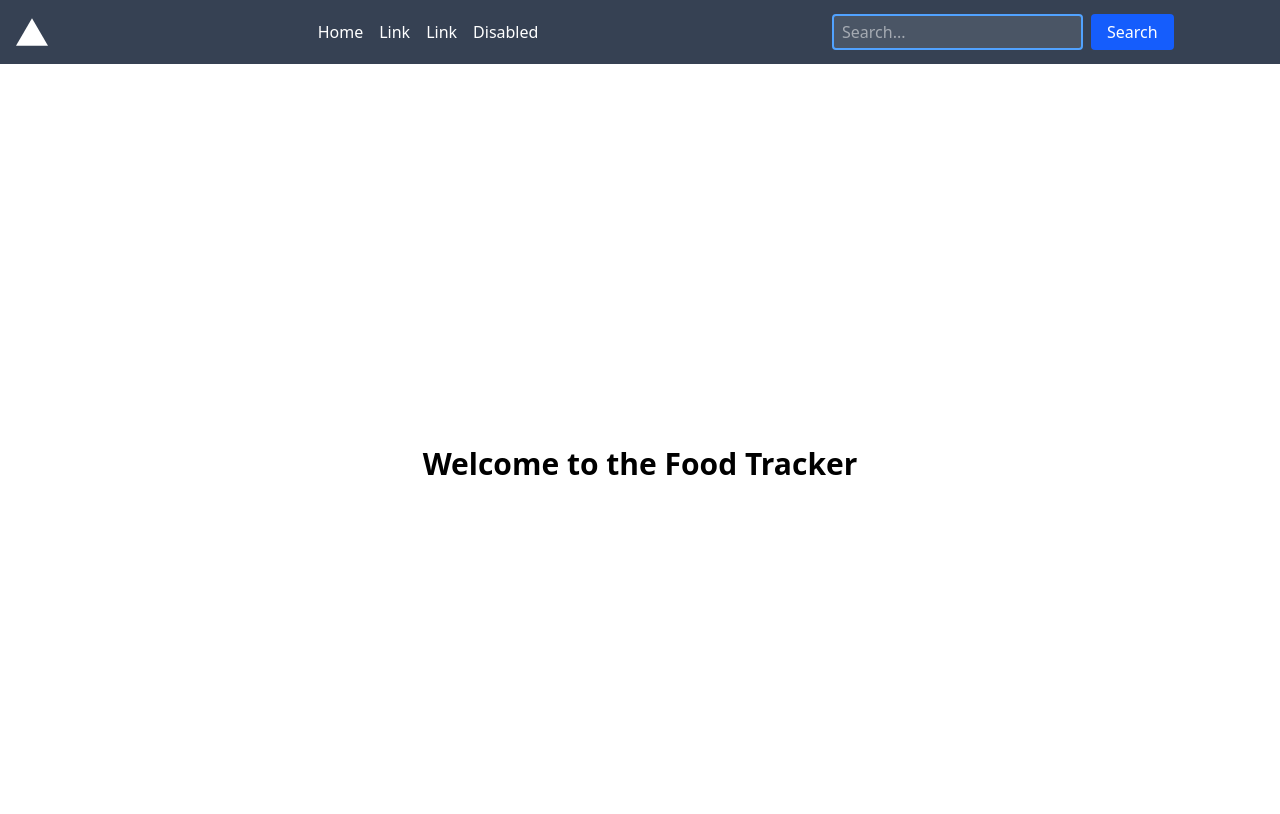
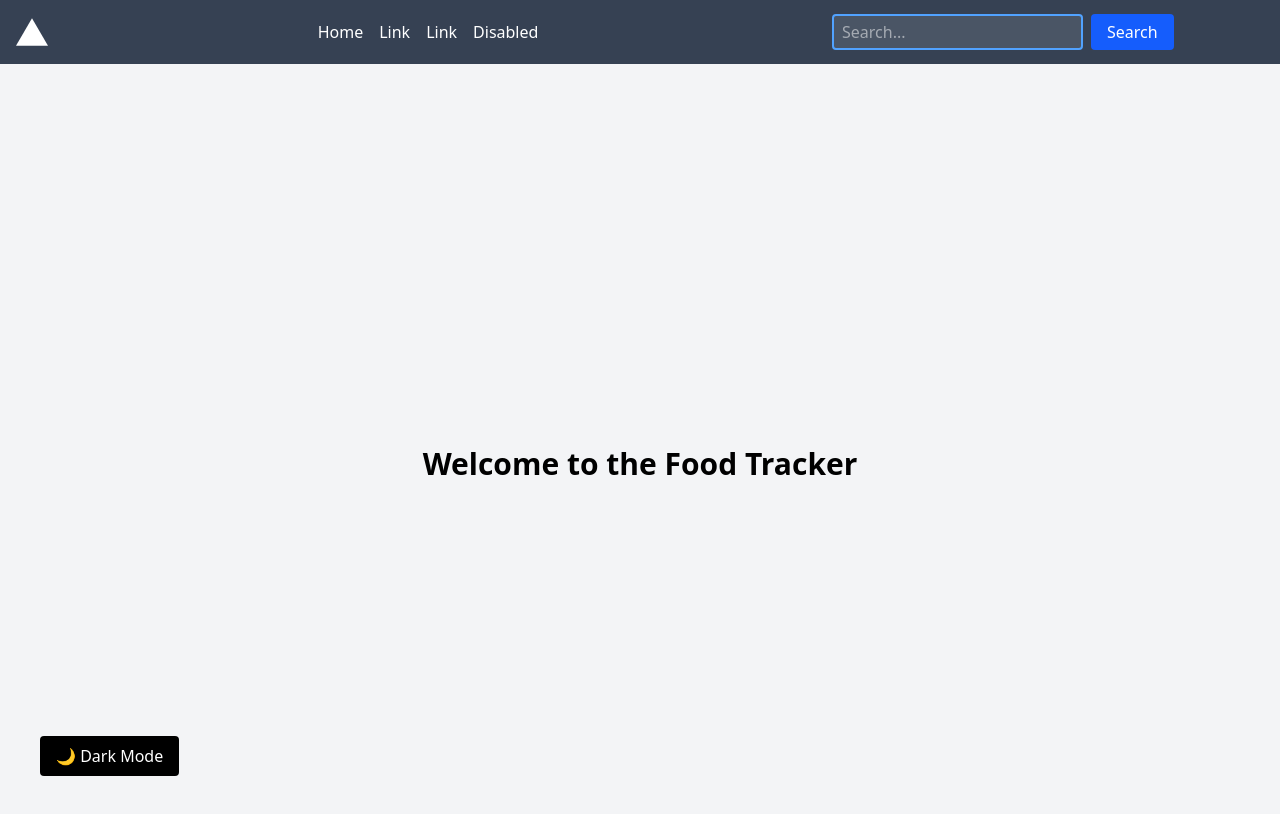
Before and after one commit to cadamczyk556/Food-Tracker, a Next.js app in the folder Frontend/: page / in a window 1280 px wide. Shown: the top 814 px of the page. Built offline with nearby package versions, Linux system fonts and the light colour scheme.

Commit message:
added dark/light mode toggle button TODO: change to a component and update classes with dark across all components

```diff
--- a/Frontend/app/globals.css
+++ b/Frontend/app/globals.css
@@ -1 +1,3 @@
 @import "tailwindcss";
+
+@custom-variant dark (&:where(.dark, .dark *));
--- a/Frontend/app/page.tsx
+++ b/Frontend/app/page.tsx
@@ -1,13 +1,27 @@
+"use client";
+
+import React, {useState} from 'react';
+
 
 export default function Home() {
+    const [isClicked, setClicked] = useState(false);
+    const bcolor = isClicked ? "bg-red-600" : "bg-blue-600";
+
     return (
 
-        <div className="flex justify-center items-center min-h-screen">
-            <h1 className="text-3xl font-bold">Welcome to the Food Tracker</h1>
+        <div className={isClicked ? "dark" : ""}>
+
+            <div className="flex justify-center items-center min-h-screen bg-gray-100 dark:bg-black transition-colors ">
+                <h1 className="text-3xl font-bold text-black dark:text-white ">Welcome to the Food Tracker</h1>
+                <button
+                    onClick={() => setClicked(!isClicked)}
+                    className={`cursor-pointer fixed bottom-6 left-6 z-50  ml-4 px-4 py-2 bg-black text-white rounded transition-colors duration-300 dark:bg-white dark:text-black `}>
+                    {isClicked ? "☀️ Light Mode" : "🌙 Dark Mode"}
+                </button>
+
+            </div>
+
         </div>
 
-
     );
-
-
 }
```
